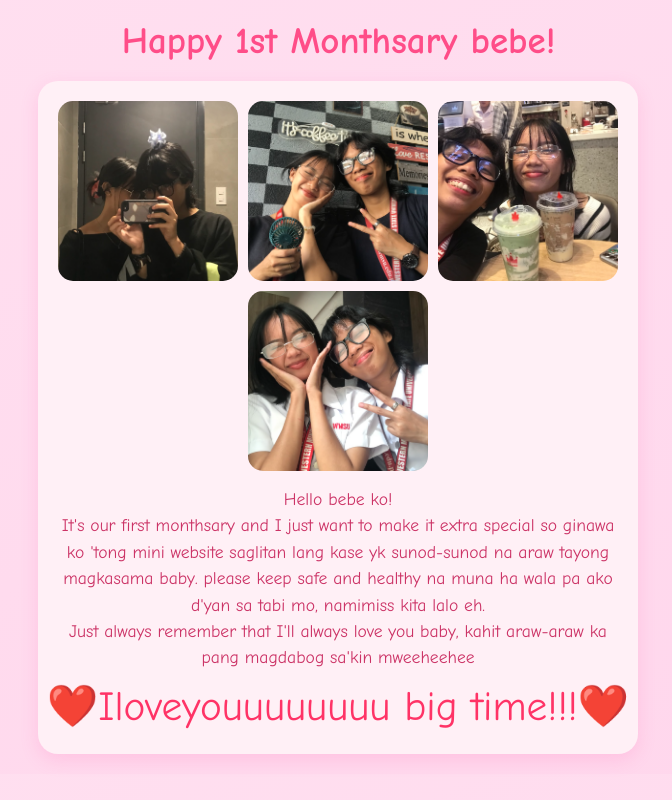
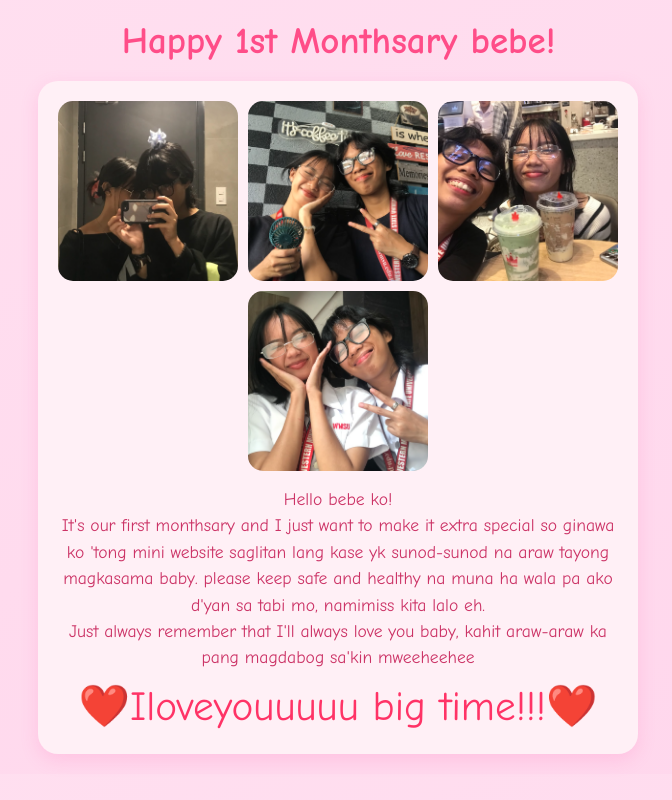
Before and after one commit to IsnajiInna/uno, a plain HTML site: page index.html in a window 1280 px wide. Shown: the whole page, without its empty margins (302-974 px from the left). Drawn offline with Linux system fonts and the light colour scheme.

Commit message:
Update index.html

```diff
--- a/index.html
+++ b/index.html
@@ -121,7 +121,7 @@
         <p>It's our first monthsary and I just want to make it extra special so ginawa ko 'tong mini website saglitan lang kase yk sunod-sunod na araw tayong magkasama baby.
         please keep safe and healthy na muna ha wala pa ako d'yan sa tabi mo, namimiss kita lalo eh.</p>
         <p>Just always remember that I'll always love you baby, kahit araw-araw ka pang magdabog sa'kin mweeheehee</p>
-        <p class="heart">❤️Iloveyouuuuuuuu big time!!!❤️</p>
+        <p class="heart">❤️Iloveyouuuuu big time!!!❤️</p>
     </div>
   </div>
 
```
